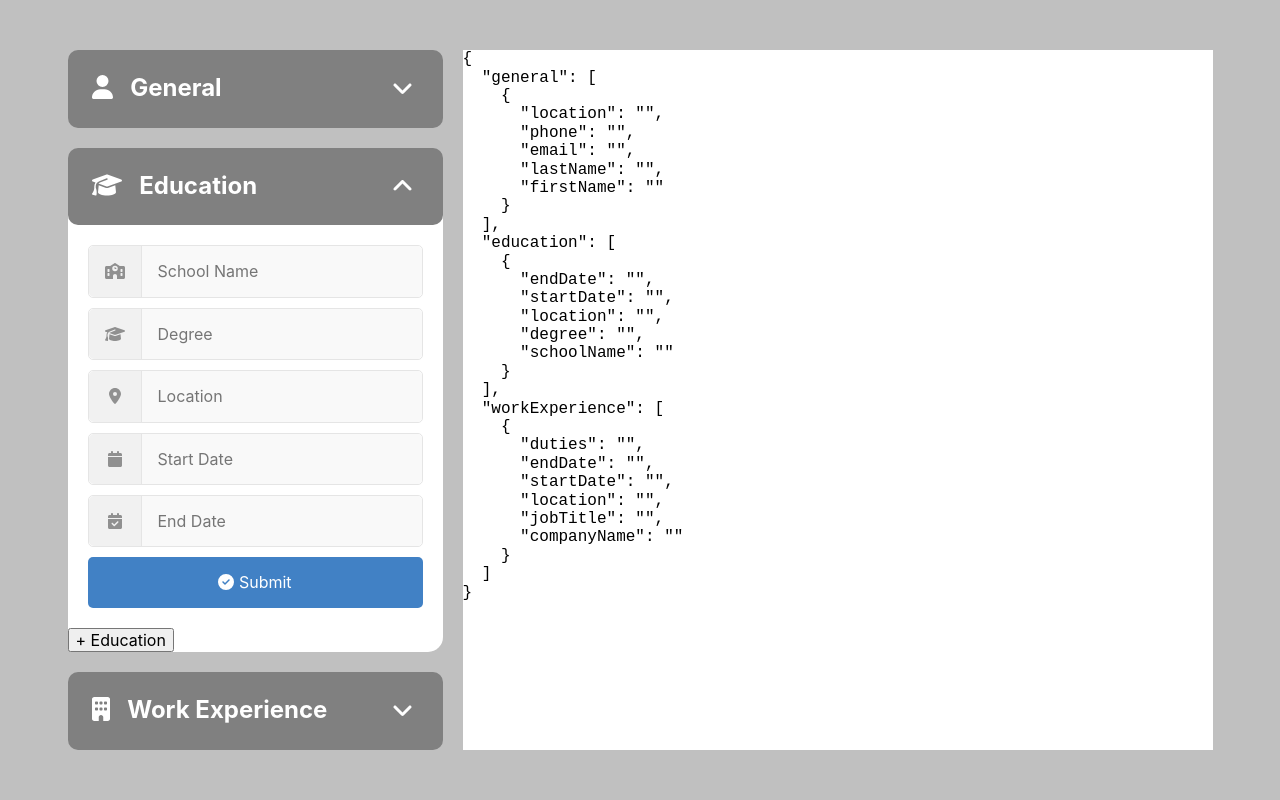
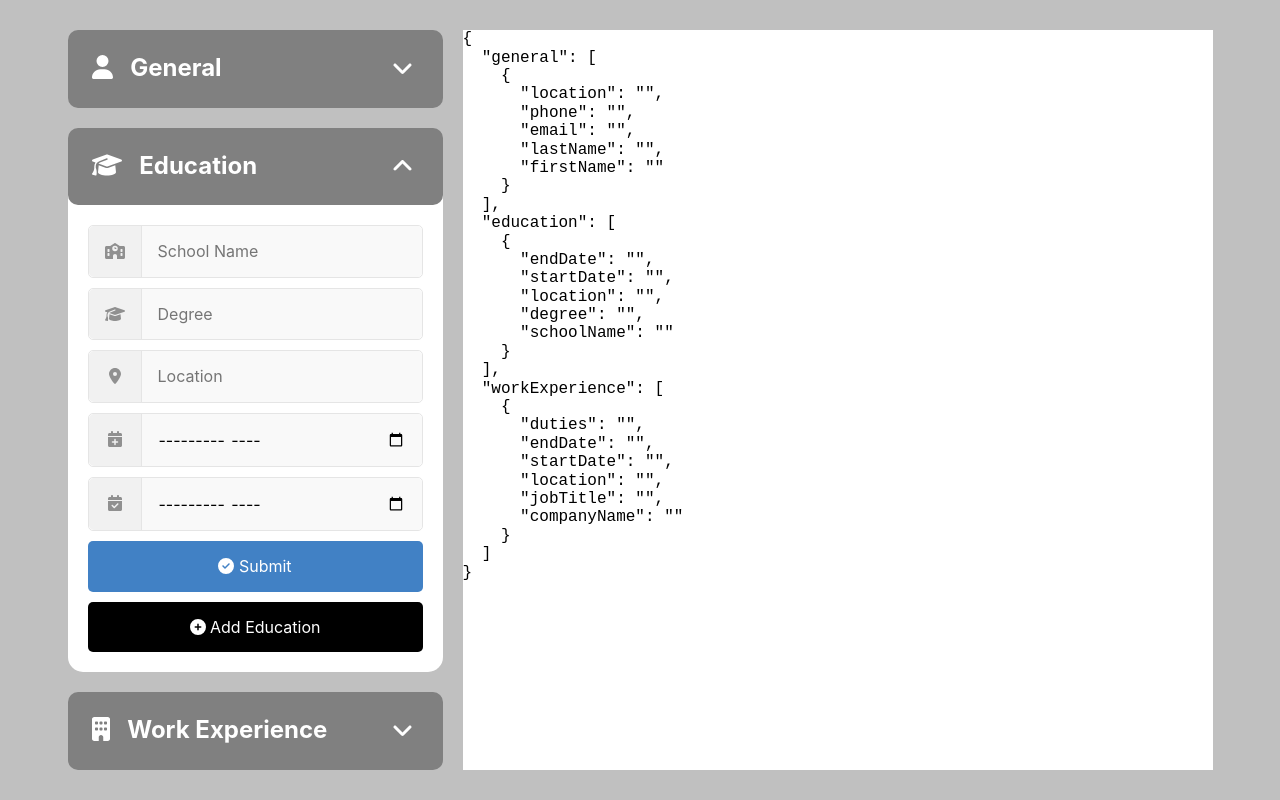
Before and after one commit to djsereno/CV-Application, a React (Vite) app: page / in a window 1280 px wide. Both pictures are taken after a click on the button 402 px from the left and 601 px from the top of the page. Built offline with nearby package versions, Linux system fonts and the light colour scheme.

Commit message:
Fix styles for add buttons

```diff
--- a/src/Dropdown.css
+++ b/src/Dropdown.css
@@ -37,14 +37,15 @@ button:hover {
 .section-container {
   padding: 20px;
 }
-.section-container:has(.section-form) {
+
+.subsection-container:has(.section-form) {
   display: grid;
   grid-template-columns: 1fr 1fr;
   grid-template-rows: auto auto;
   column-gap: 10px;
   row-gap: 10px;
 }
-.section-container:has(.section-output) {
+.subsection-container:has(.section-output) {
   display: flex;
   flex-direction: row;
 }
@@ -81,7 +82,7 @@ button:hover {
 .input-icon,
 .section-form input,
 .section-form textarea,
-.section-container button {
+.subsection-container button {
   padding: 1em;
 }
 
@@ -129,6 +130,16 @@ button:hover {
   width: 100%;
 }
 
+.add-button {
+  width: 100%;
+  margin-top: 10px;
+  padding: 1em;
+  border: transparent;
+  border-radius: 5px;
+  background-color: black;
+  color: white;
+}
+
 .submit-button,
 .submit-button + .delete-button {
   width: 100%;
@@ -160,8 +171,8 @@ button:hover {
   transition: all 0.1s ease-in-out;
 }
 
-.section-container:hover .edit-button,
-.section-container:hover .edit-button + .delete-button {
+.subsection-container:hover .edit-button,
+.subsection-container:hover .edit-button + .delete-button {
   font-size: 1em;
   color: #c8c8c8;
 }
--- a/src/Dropdown.jsx
+++ b/src/Dropdown.jsx
@@ -80,7 +80,7 @@ function Dropdown({
   const addButton =
     id !== 'general' ? (
       <button onClick={addSubsection} className="add-button">
-        + {label}
+        <FontAwesomeIcon icon="fa-circle-plus" /> Add {label}
       </button>
     ) : null;
 
@@ -95,10 +95,10 @@ function Dropdown({
         </button>
       </div>
       {isOpen ? (
-        <>
+        <div className="section-container">
           {content}
           {addButton}
-        </>
+        </div>
       ) : null}
     </div>
   );
--- a/src/Subsection.jsx
+++ b/src/Subsection.jsx
@@ -27,7 +27,7 @@ function Subsection({
   };
 
   return (
-    <div className="section-container">
+    <div className="subsection-container">
       {isSubmitted ? (
         <FormOutput handleEdit={handleEdit} sectionId={sectionId} subsectionVals={subsectionVals} />
       ) : (
--- a/src/data.js
+++ b/src/data.js
@@ -71,14 +71,14 @@ export const data = [
         id: 'startDate',
         label: 'Start Date',
         placeholder: '2010',
-        type: 'number',
-        icon: 'fa-calendar'
+        type: 'month',
+        icon: 'fa-calendar-plus'
       },
       {
         id: 'endDate',
         label: 'End Date',
         placeholder: '2014',
-        type: 'number',
+        type: 'month',
         icon: 'fa-calendar-check'
       }
     ]
@@ -113,14 +113,14 @@ export const data = [
         id: 'startDate',
         label: 'Start Date',
         placeholder: '2014',
-        type: 'number',
-        icon: 'fa-calendar'
+        type: 'date',
+        icon: 'fa-calendar-plus'
       },
       {
         id: 'endDate',
         label: 'End Date',
         placeholder: '2020',
-        type: 'number',
+        type: 'date',
         icon: 'fa-calendar-check'
       },
       {
```
Also changed, not shown: src/icons.js (+6 -4 lines).
